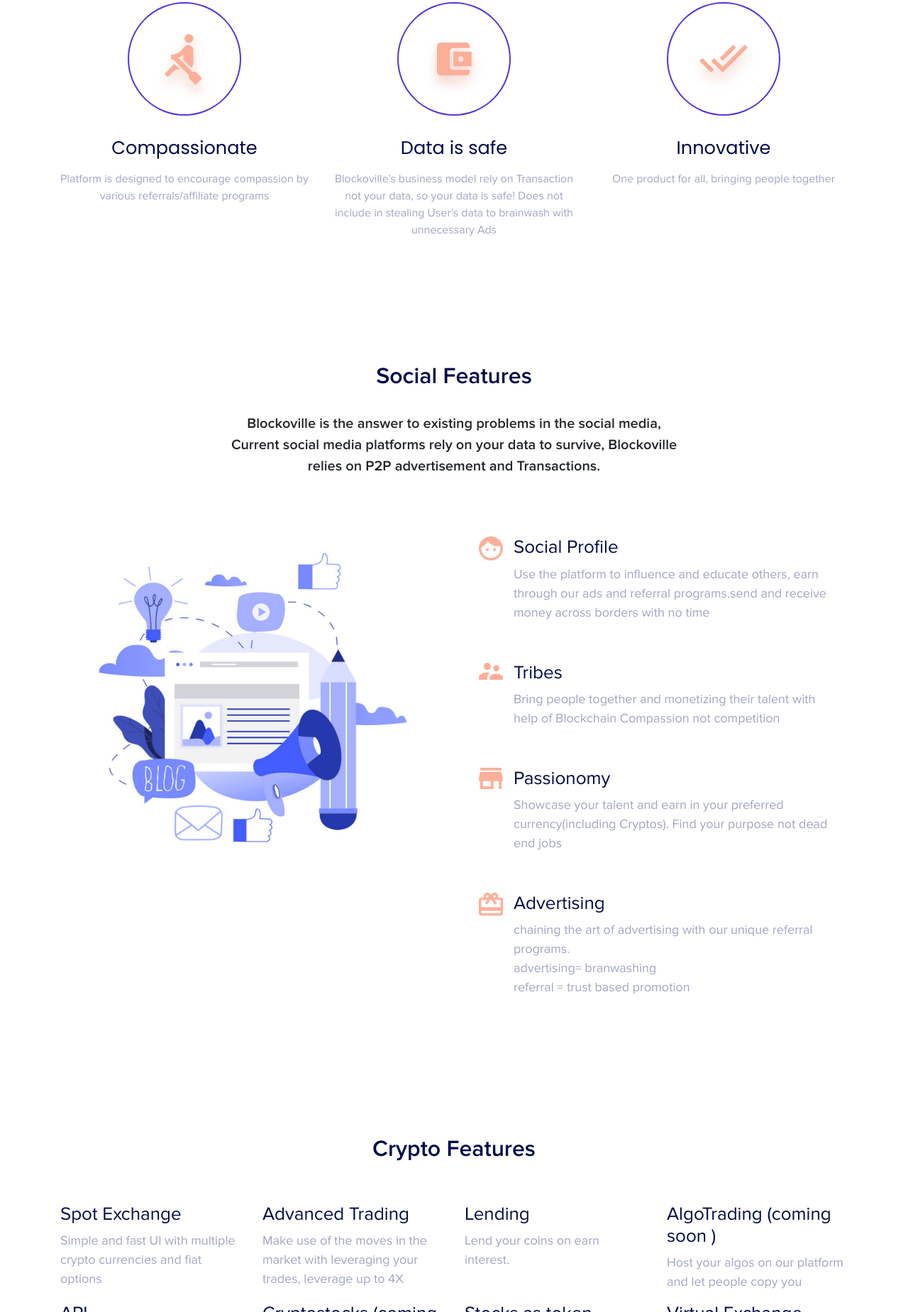
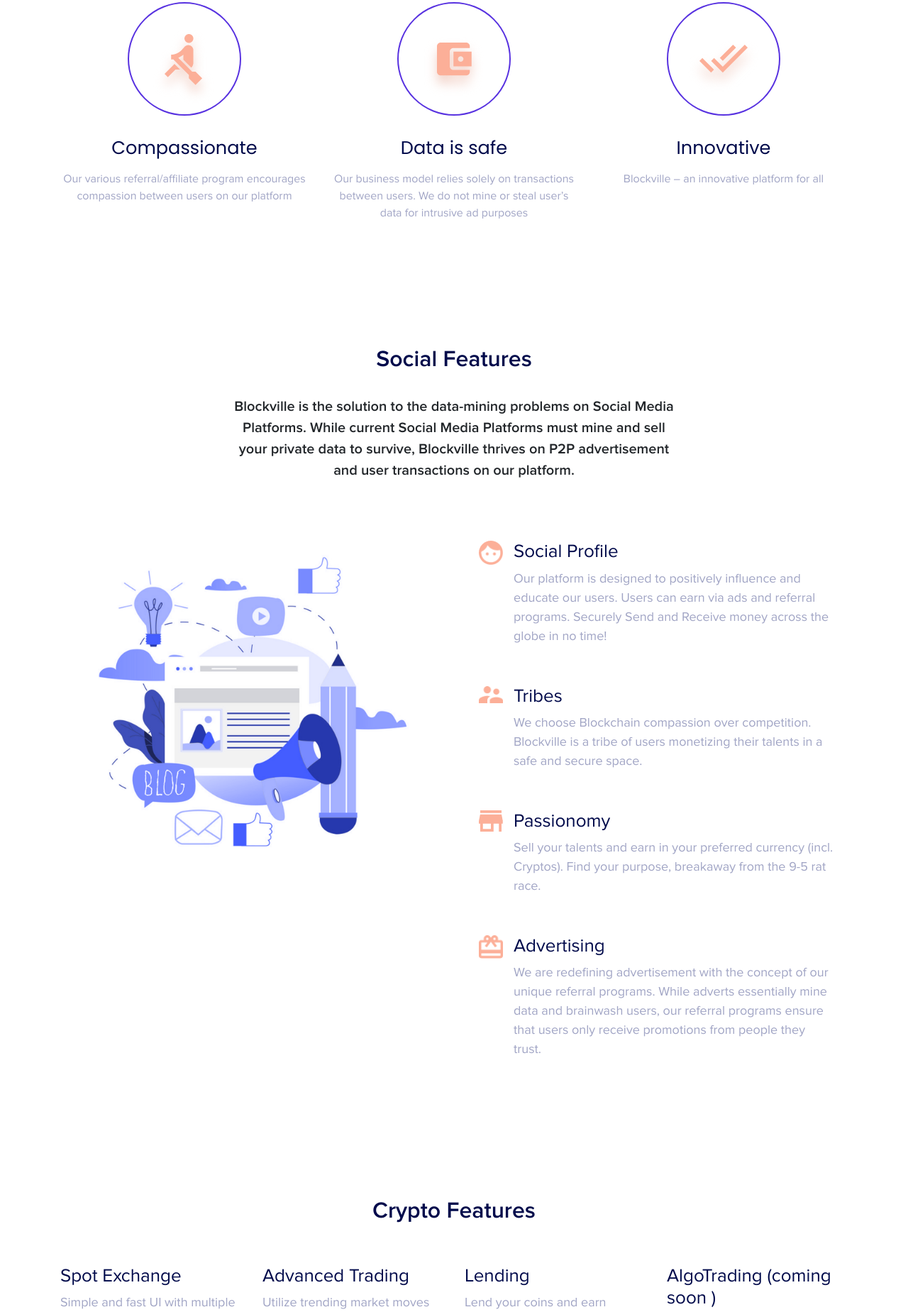
Before and after one commit to prabu-b/blockoville_landingpage, a website with bundled scripts: page src/index.html in a window 1280 px wide. Shown: the part 951-2800 px from the top of the page at 71% size. Built offline with nearby package versions, Linux system fonts and the light colour scheme.

Commit message:
content updated

```diff
--- a/src/index.html
+++ b/src/index.html
@@ -9,8 +9,8 @@
   <meta content="" name="description">
 
   <!-- Favicons -->
-  <link href="./assets/img/favicon.png" rel="icon">
-  <link href="./assets/img/apple-touch-icon.png" rel="apple-touch-icon">
+  <!-- <link href="./assets/img/favicon.png" rel="icon">
+  <link href="./assets/img/apple-touch-icon.png" rel="apple-touch-icon"> -->
 
   <!-- Google Fonts -->
   <link href="https://fonts.googleapis.com/css?family=Poppins:300,400,700|Roboto:300,400,700&display=swap"
@@ -105,12 +105,15 @@
             <div class="col-12 hero-text-image">
               <div class="row">
                 <div class="col-lg-6 text-center text-lg-left">
-                  <h1 data-aos="fade-right"><b>Social Platform</b> with
-                    Trusted <b>Cryptocurrency </b>
-                    Exchange</h1>
-                  <p class="mb-5" data-aos="fade-right" data-aos-delay="100">Bringing more uses to the world of
-                    Blockchain.</p>
-                  <p data-aos="fade-right" data-aos-delay="200" data-aos-offset="-500"><a href="#"
+                  <h1 data-aos="fade-right" data-aos="fade-right" data-aos-delay="100">#1 Social Media Platform with
+                    Trusted <b>Cryptocurrency</b> Exchange</h1>
+
+                    <ul  class="mb-5">
+                      <li data-aos="fade-right" data-aos-delay="300">Expanding Blockchain Usage</li>
+                      <li data-aos="fade-right" data-aos-delay="400">Using Blockchain Better</li>
+                    </ul>
+
+                  <p data-aos="fade-right" data-aos-delay="500" data-aos-offset="-500"><a href="#"
                       class="btn btn-primary">Get Started</a></p>
                 </div>
                 <div class="col-lg-6 iphone-wrap">
@@ -130,8 +133,8 @@
           <div class="row justify-content-center text-center mb-5">
             <div class="col-md-7" data-aos="fade-up">
               <h2 class="section-heading">Why Choose Us</h2>
-              <p>Blockoville is innovative platform that solves existing problems in social media platforms and bridges
-                them together to provide more use case for digital nomads and Blockchain industry</p>
+              <p>Blockoville is an innovative platform that solves the existing data-mining problem on social media
+                while providing a safe and secure platform for digital nomads and the BlockChain Industry.</p>
             </div>
           </div>
 
@@ -142,7 +145,7 @@
                   <img src="./assets/img/ic_rowing_24px.png" alt="">
                 </div>
                 <h3 class="mb-3">Compassionate</h3>
-                <p>Platform is designed to encourage compassion by various referrals/affiliate programs</p>
+                <p>Our various referral/affiliate program encourages compassion between users on our platform</p>
               </div>
             </div>
             <div class="col-md-4" data-aos="fade-up" data-aos-delay="100">
@@ -151,8 +154,8 @@
                   <img src="./assets/img/ic_account_balance_wallet_24px.png" alt="">
                 </div>
                 <h3 class="mb-3">Data is safe</h3>
-                <p>Blockoville's business model rely on Transaction not your data, so your data is safe! Does not
-                  include in stealing User’s data to brainwash with unnecessary Ads</p>
+                <p>Our business model relies solely on transactions between users. We do not mine or steal user’s data
+                  for intrusive ad purposes</p>
               </div>
             </div>
             <div class="col-md-4" data-aos="fade-up" data-aos-delay="200">
@@ -161,7 +164,7 @@
                   <img src="./assets/img/ic_done_all_24px.png" alt="">
                 </div>
                 <h3 class="mb-3">Innovative</h3>
-                <p>One product for all, bringing people together</p>
+                <p>Blockville – an innovative platform for all</p>
               </div>
             </div>
           </div>
@@ -176,8 +179,9 @@
           <div class="row justify-content-center text-center mb-5">
             <div class="col-md-7" data-aos="fade-up">
               <h2 class="section-heading">Social Features</h2>
-              <p>Blockoville is the answer to existing problems in the social media, Current social media platforms rely
-                on your data to survive, Blockoville relies on P2P advertisement and Transactions.</p>
+              <p>Blockville is the solution to the data-mining problems on Social Media Platforms. While current Social
+                Media Platforms must mine and sell your private data to survive, Blockville thrives on P2P advertisement
+                and user transactions on our platform.</p>
             </div>
           </div>
 
@@ -196,8 +200,8 @@
                     </div>
                     <div class="media-body">
                       <h1>Social Profile</h1>
-                      <p>Use the platform to influence and educate others, earn through our ads and referral
-                        programs.send and receive money across borders with no time </p>
+                      <p>Our platform is designed to positively influence and educate our users. Users can earn via ads
+                        and referral programs. Securely Send and Receive money across the globe in no time!</p>
                     </div>
                   </div>
                 </div>
@@ -209,8 +213,8 @@
                     </div>
                     <div class="media-body">
                       <h1>Tribes</h1>
-                      <p>Bring people together and monetizing their talent with help of Blockchain Compassion not
-                        competition</p>
+                      <p>We choose Blockchain compassion over competition. Blockville is a tribe of users monetizing
+                        their talents in a safe and secure space.</p>
                     </div>
                   </div>
                 </div>
@@ -222,8 +226,8 @@
                     </div>
                     <div class="media-body">
                       <h1>Passionomy</h1>
-                      <p>Showcase your talent and earn in your preferred currency(including Cryptos). Find your purpose
-                        not dead end jobs</p>
+                      <p>Sell your talents and earn in your preferred currency (incl. Cryptos). Find your purpose,
+                        breakaway from the 9-5 rat race.</p>
                     </div>
                   </div>
                 </div>
@@ -235,11 +239,9 @@
                     </div>
                     <div class="media-body">
                       <h1>Advertising</h1>
-                      <p>chaining the art of advertising with our unique referral programs.<br /> advertising=
-                        branwashing<br />
-                        referral = trust based promotion
-
-                      </p>
+                      <p>We are redefining advertisement with the concept of our unique referral programs. While adverts
+                        essentially mine data and brainwash users, our referral programs ensure that users only receive
+                        promotions from people they trust.</p>
                     </div>
                   </div>
                 </div>
@@ -270,15 +272,15 @@
             </div>
             <div class="col-md-3">
               <h1>Advanced Trading </h1>
-              <p>Make use of the moves in the market with leveraging your trades, leverage up to 4X</p>
+              <p>Utilize trending market moves to leverage up to 4X your trades</p>
             </div>
             <div class="col-md-3">
               <h1>Lending</h1>
-              <p>Lend your coins on earn interest.</p>
+              <p>Lend your coins and earn interest</p>
             </div>
             <div class="col-md-3">
               <h1>AlgoTrading (coming soon )</h1>
-              <p>Host your algos on our platform and let people copy you</p>
+              <p>Earn money hosting your Algos for other Blockville users to copy</p>
             </div>
             <div class="col-md-3">
               <h1>API</h1>
@@ -286,7 +288,7 @@
             </div>
             <div class="col-md-3">
               <h1>Cryptostocks (coming soon)</h1>
-              <p>Get ready trade traditional stocks with bitcoins</p>
+              <p>Coming Soon! Trade Traditional Stocks with Bitcons.</p>
             </div>
             <div class="col-md-3">
               <h1>Stocks as token</h1>
@@ -294,7 +296,8 @@
             </div>
             <div class="col-md-3">
               <h1>Virtual Exchange</h1>
-              <p>Practice makes perfection, practice your trades on our demo server.</p>
+              <p>Practice makes perfect! </p>
+              <p>Learn, practice and perfect your trades on our demo server</p>
             </div>
           </div>
 
```
